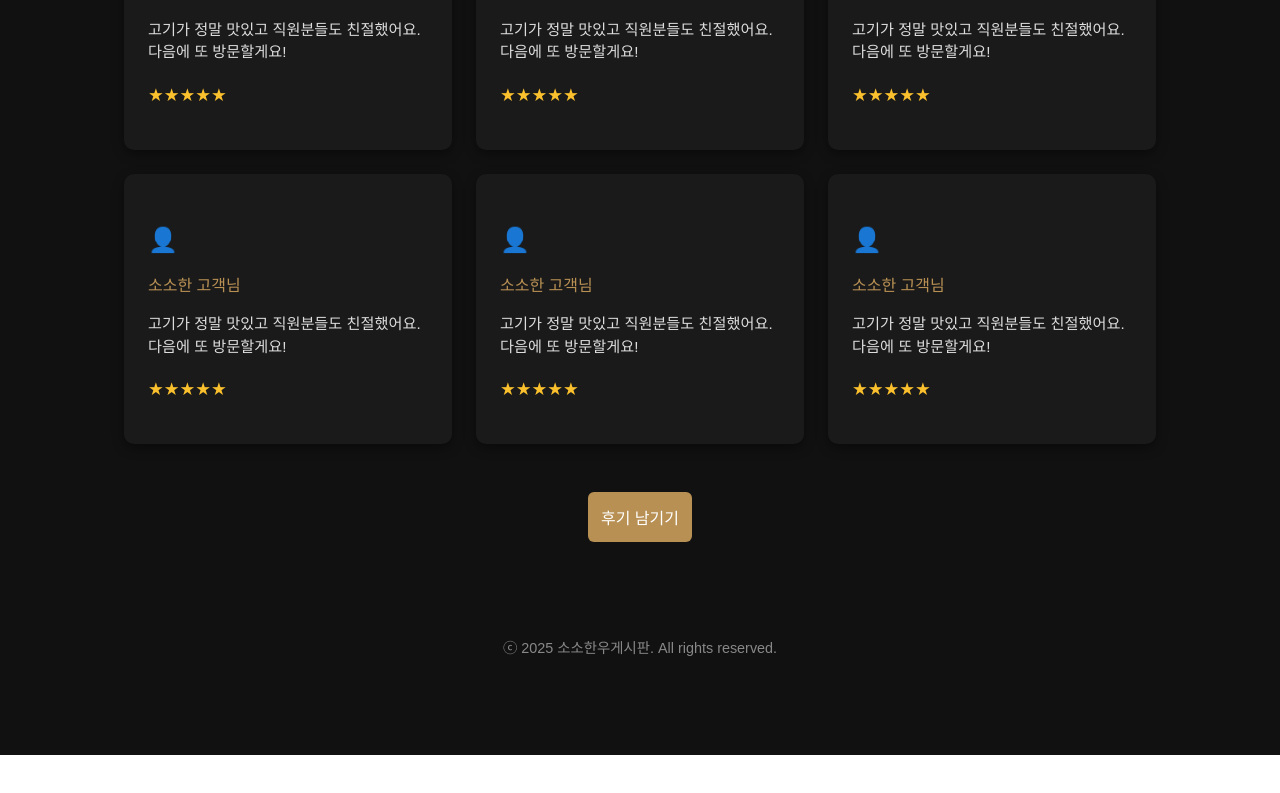
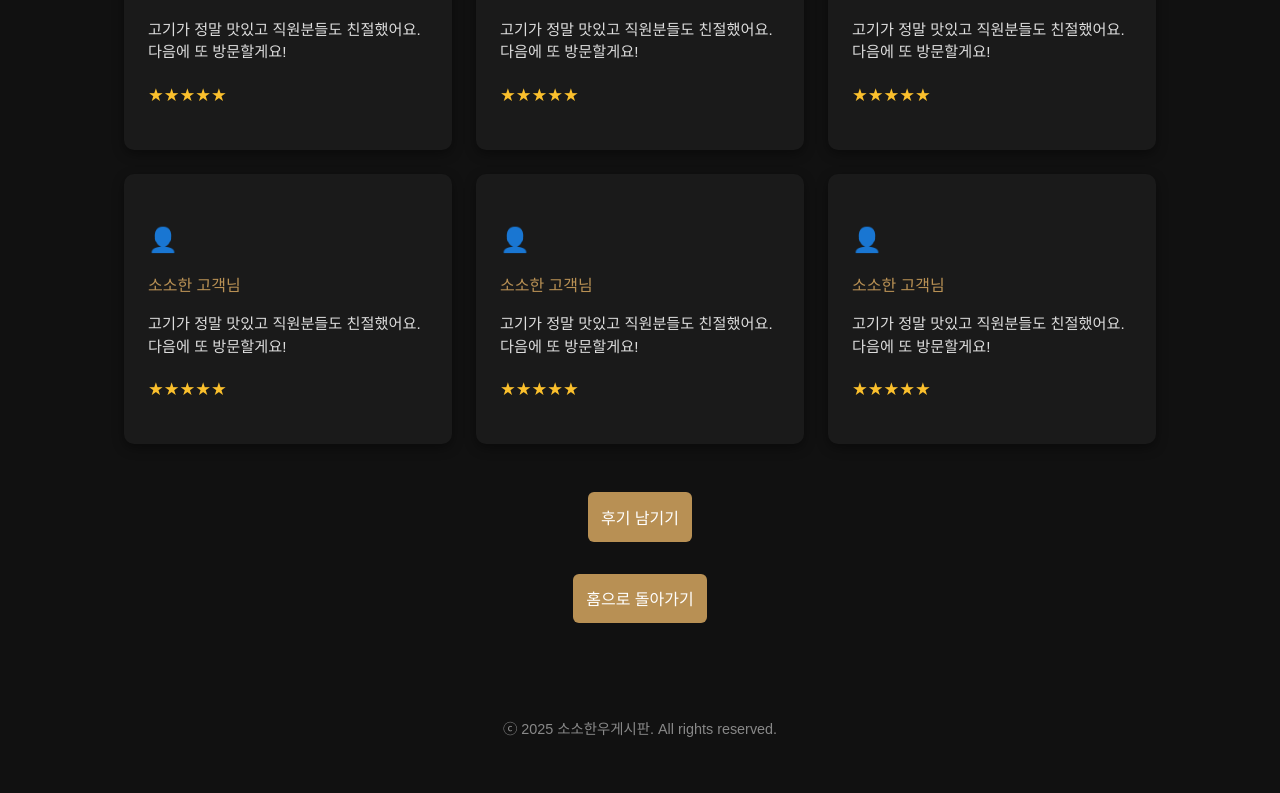
Before and after one commit to bby270/franchise, a React (Vite) app: page /reviews/all in a window 1280 px wide. Shown: the part 380-1173 px from the top of the page. Before the commit the page ends 1135 px from the top, so only its background shows below. Built offline with nearby package versions, Linux system fonts and the light colour scheme.

Commit message:
홈으로 돌아가기 버튼

```diff
--- a/src/Components/BoardPage.css
+++ b/src/Components/BoardPage.css
@@ -290,6 +290,10 @@
   cursor: pointer;
   font-weight: bold;
 }
+.boardpage-home-link {
+  margin-top: 2rem;
+  text-align: center;
+}
 
 /* 반응형 */
 @media screen and (max-width: 768px) {
--- a/src/Components/BoardPage.jsx
+++ b/src/Components/BoardPage.jsx
@@ -164,6 +164,16 @@ export default function BoardPage() {
           </button>
         </div>
 
+        {/* 🏠 홈으로 돌아가기 버튼 추가 */}
+        <div className="boardpage-home-link">
+          <button
+            className="premium-btn"
+            onClick={() => (window.location.href = "/")}
+          >
+            홈으로 돌아가기
+          </button>
+        </div>
+
         {/* ⓒ 푸터 */}
         <footer className="boardpage-footer">
           ⓒ 2025 소소한우게시판. All rights reserved.
--- a/src/Components/ReviewListPage.css
+++ b/src/Components/ReviewListPage.css
@@ -135,6 +135,11 @@
   font-size: 0.9rem;
   color: #888;
 }
+.review-home-link {
+    margin-top: 2rem;
+    text-align: center;
+  }
+
 
 @media screen and (max-width: 768px) {
   .review-card {
--- a/src/Components/ReviewListPage.jsx
+++ b/src/Components/ReviewListPage.jsx
@@ -79,7 +79,15 @@ export default function ReviewListPage() {
           </div>
         )}
       </div>
-
+      {/* 🏠 홈으로 돌아가기 버튼 */}
+      <div className="review-home-link">
+        <button
+          className="premium-btn"
+          onClick={() => (window.location.href = "/")}
+        >
+          홈으로 돌아가기
+        </button>
+      </div>
       <footer className="review-footer-copyright">
         ⓒ 2025 소소한우게시판. All rights reserved.
       </footer>
```
